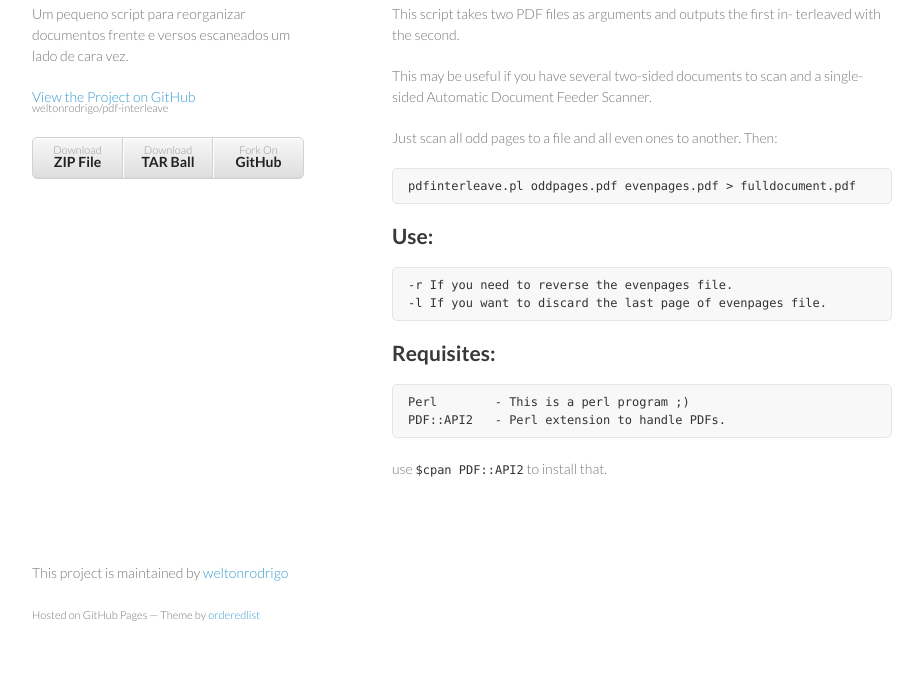
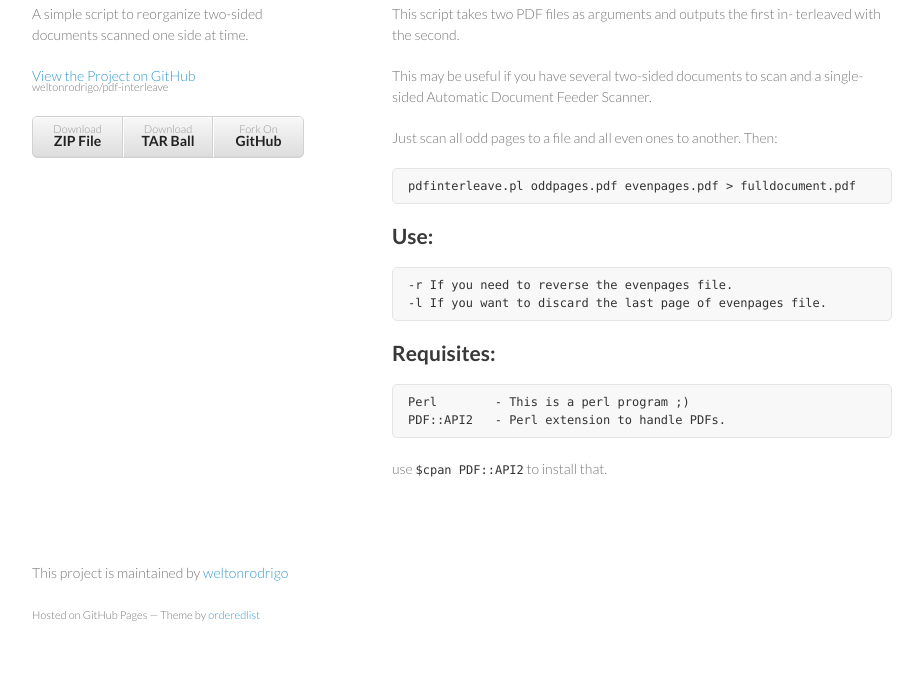
Before and after one commit to weltonrodrigo/pdf-interleave, a plain HTML site: page index.html in a window 1280 px wide. Shown: the part 106-800 px from the top of the page, without its empty margins (178-1101 px from the left). Drawn offline with Linux system fonts and the light colour scheme.

Commit message:
Translate description.

```diff
--- a/index.html
+++ b/index.html
@@ -16,7 +16,7 @@
     <div class="wrapper">
       <header>
         <h1>Pdf-interleave</h1>
-        <p>Um pequeno script para reorganizar documentos frente e versos escaneados um lado de cara vez.</p>
+        <p>A simple script to reorganize two-sided documents scanned one side at time.</p>
         <p class="view"><a href="https://github.com/weltonrodrigo/pdf-interleave">View the Project on GitHub <small>weltonrodrigo/pdf-interleave</small></a></p>
         <ul>
           <li><a href="https://github.com/weltonrodrigo/pdf-interleave/zipball/master">Download <strong>ZIP File</strong></a></li>
```
